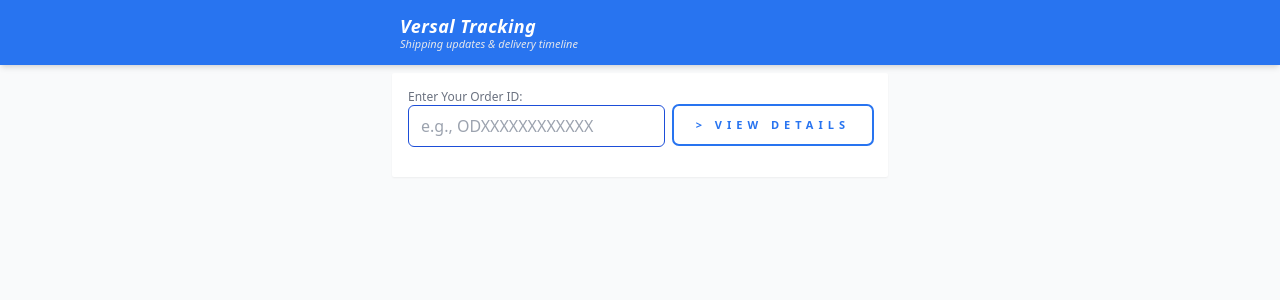
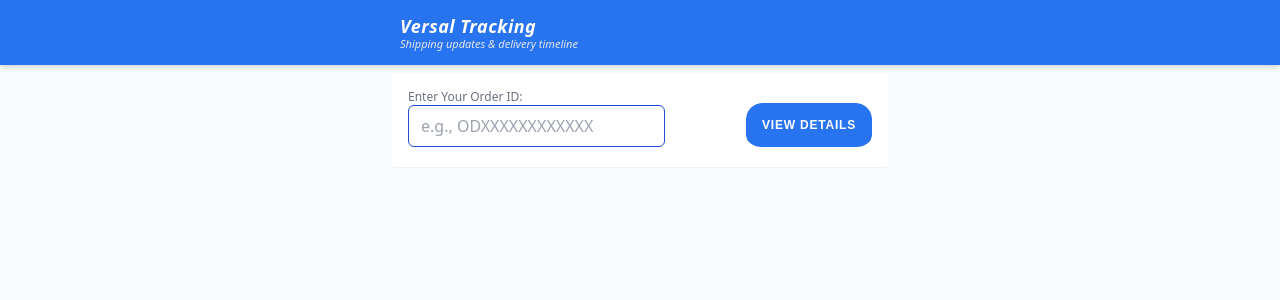
Before and after one commit to iflak98/trackyourorders, an Angular app: page /search-order in a window 1280 px wide. Shown: the top 300 px of the page. Built offline with nearby package versions, Linux system fonts and the light colour scheme.

Commit message:
button changes

```diff
--- a/src/app/search-order/search-order.html
+++ b/src/app/search-order/search-order.html
@@ -37,10 +37,11 @@
           <p class="text-xl font-bold text-green-600 mt-0.5">Expected: </p> -->
 
         </div>
-         <br><br><br>
+
          <div>
+            <div  class="notreq" style="height: 14px;"></div>
          <button class=" button" (click)="searchOrder()">
-            > View  Details
+            View Details
          </button>
         </div>
       </div>
--- a/src/app/search-order/search-order.scss
+++ b/src/app/search-order/search-order.scss
@@ -8,47 +8,116 @@
 .bg-blue-50 {
   background-color: #f0f7ff !important;
 }
-/* From Uiverse.io by vikiWayne */
+// <!-- HTML !-->
+// <button class="button" role="button">Button 19</button>
+
+/* CSS */
 .button {
-  padding: 1em 2em;
-  border: none;
-  border-radius: 5px;
-  font-weight: bold;
-  letter-spacing: 5px;
+  appearance: button;
+  background-color: #FFFFFF;;
+  border: solid transparent;
+  border-radius: 16px;
+  border-width: 0 0 4px;
+  box-sizing: border-box;
+  color: #FFFFFF;
+  cursor: pointer;
+  display: inline-block;
+  font-family: din-round,sans-serif;
+  font-size: 12px;
+  font-weight: 600;
+  letter-spacing: .8px;
+  line-height: 18px;
+  margin: 0;
+  outline: none;
+  overflow: visible;
+  padding: 13px 16px;
+  text-align: center;
   text-transform: uppercase;
-  cursor: pointer;
-  color:  #2874f0;
-  transition: all 1000ms;
-  font-size: 11px;
-  position: relative;
-  overflow: hidden;
-  top:17px !important;
-  outline: 2px solid #2874f0;
+  touch-action: manipulation;
+  transform: translateZ(0);
+  transition: filter .2s;
+  user-select: none;
+  -webkit-user-select: none;
+  vertical-align: middle;
+  white-space: nowrap;
+  width: 100%;
+  top: 17px !important;
 }
 
-button:hover {
-  color: #ffffff;
-  transform: scale(1.1);
-  outline: 2px solid #70bdca;
-  box-shadow: 4px 5px 17px -4px  #2874f0
+.button:after {
+  background-clip: padding-box;
+  background-color: #2874f0;;
+  border: solid transparent;
+  border-radius: 16px;
+  border-width: 0 0 4px;
+  bottom: -4px;
+  content: "";
+  left: 0;
+  position: absolute;
+  right: 0;
+  top: 0;
+  z-index: -1;
 }
 
-button::before {
-  content: "";
-  position: absolute;
-  left: -50px;
-  top: 0;
-  width: 0;
-  height: 100%;
-  background-color:  #2874f0;
-  transform: skewX(45deg);
-  z-index: -1;
-  transition: width 1000ms;
+.button,
+.button:focus {
+  user-select: auto;
 }
 
-button:hover::before {
-  width: 250%;
+.button:hover:not(:disabled) {
+  filter: brightness(1.1);
+  -webkit-filter: brightness(1.1);
 }
+
+.button:disabled {
+  cursor: auto;
+}
+
+.button:active {
+  border-width: 4px 0 0;
+  background: none;
+}
+/* From Uiverse.io by vikiWayne */
+// .button {
+//   padding: 1em 2em;
+//   border: none;
+//   border-radius: 5px;
+//   font-weight: bold;
+//   letter-spacing: 5px;
+//   text-transform: uppercase;
+//   cursor: pointer;
+//   color:  #2874f0;
+//   transition: all 1000ms;
+//   font-size: 11px;
+//   position: relative;
+//   overflow: hidden;
+//   top:17px !important;
+//   outline: 2px solid #2874f0;
+// }
+
+// button:hover {
+//   color: #ffffff;
+//   transform: scale(1.1);
+//   outline: 2px solid #70bdca;
+//   box-shadow: 4px 5px 17px -4px  #2874f0
+// }
+
+// button::before {
+//   content: "";
+//   position: absolute;
+//   left: -50px;
+//   top: 0;
+//   width: 0;
+//   height: 100%;
+//   background-color:  #2874f0;
+//   transform: skewX(45deg);
+//   z-index: -1;
+//   transition: width 1000ms;
+// }
+
+// button:hover::before {
+//   width: 250%;
+// }
 
 
 /* Responsive adjustments */
@@ -67,4 +136,7 @@ button:hover::before {
     padding: 0.8em 0.5em;
     top: 17px !important;
   }
+  .notreq{
+    display:none;
+  }
 }
```
